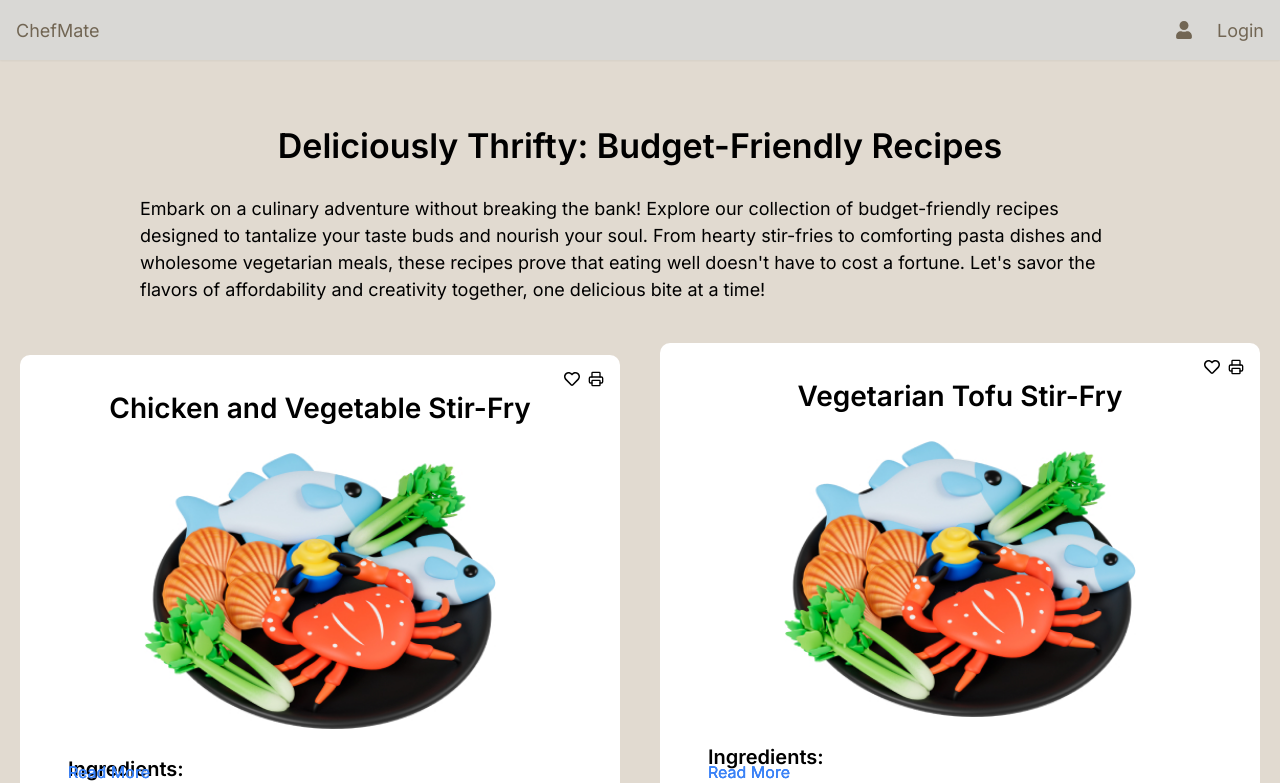
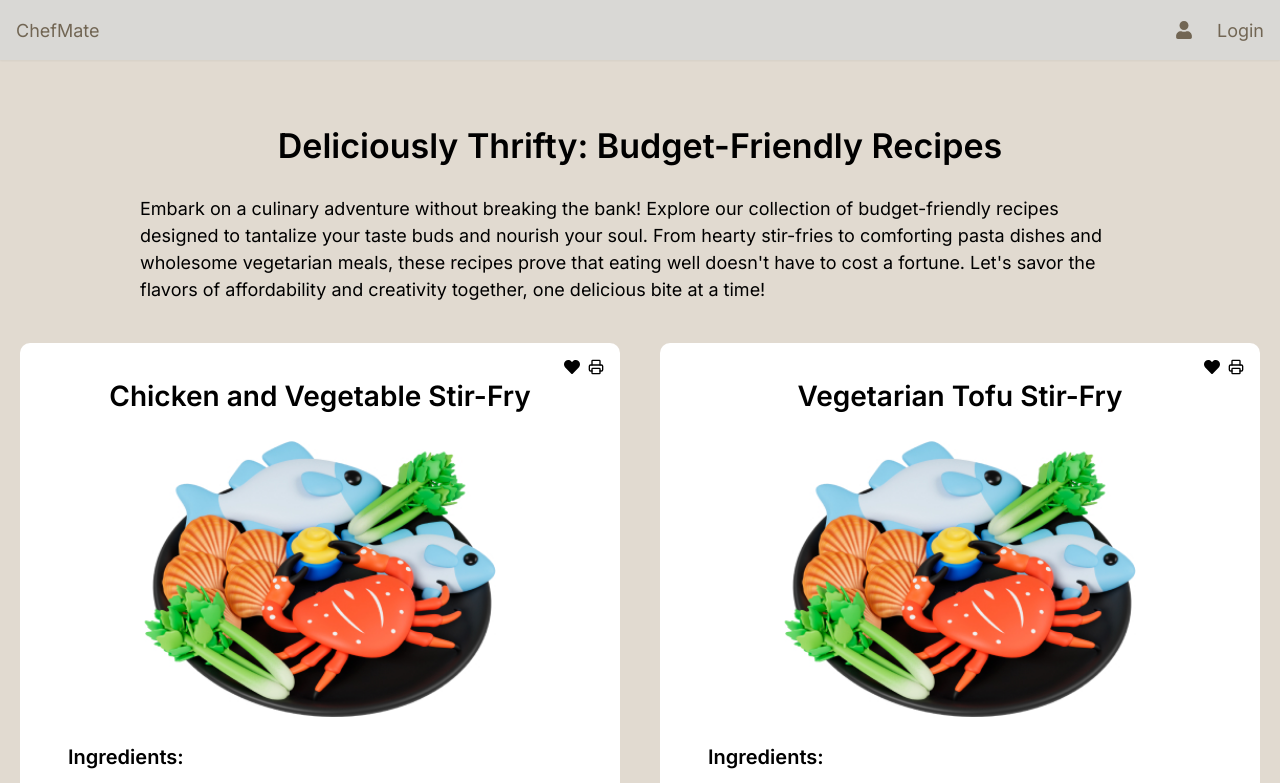
Before and after one commit to RebeckaGamble/open_ai_13, a Next.js app in the folder frontend/: page /selectedTips/1 in a window 1280 px wide. Shown: the top 783 px of the page. Built offline with nearby package versions, Linux system fonts and the light colour scheme.

Commit message:
banner page toggle

```diff
--- a/frontend/app/selectedTips/[id]/page.js
+++ b/frontend/app/selectedTips/[id]/page.js
@@ -90,6 +90,9 @@ export function RecipeCard({ recipe }) {
   };
 
   const handleToggleFavorite = async () => {
+    setSaveRecipe(!saveRecipe); //toggle save
+    console.log("saved?:", saveRecipe);
+    /*
     try {
       const response = await fetch("http://localhost:4000/bookmarkRecipe", {
         method: "POST",
@@ -107,7 +110,7 @@ export function RecipeCard({ recipe }) {
       }
     } catch (error) {
       console.error("Error toggling favorite recipe:", error);
-    }
+    }*/
   };
 
   return (
@@ -116,7 +119,9 @@ export function RecipeCard({ recipe }) {
         recipe.recipes.map((item, index) => (
           <div
             key={index}
-            className="recipe-card relative bg-white w-[360px] sm:w-[520px] xl:w-[600px] px-4 py-6 rounded-[10px]"
+            className={`recipe-card relative ${
+              isExpanded ? "h-auto pb-12" : "h-[800px]"
+            } bg-white w-[360px] sm:w-[520px] xl:w-[600px] px-4 py-6 rounded-[10px]`}
           >
             <div className="recipe-card ">
               {/* Your recipe card content here */}
@@ -126,7 +131,7 @@ export function RecipeCard({ recipe }) {
                 </h3>
                 <div className=" absolute right-4 top-4 flex flex-row gap-2">
                   <button onClick={() => handleToggleFavorite(recipe)}>
-                    {saveRecipe ? <FaHeart /> : <FaRegHeart />}
+                    {saveRecipe ? <FaRegHeart /> : <FaHeart />}
                   </button>
                   <button onClick={() => handlePrint()}>
                     <LuPrinter />
@@ -176,10 +181,10 @@ export function RecipeCard({ recipe }) {
                           </li>
                         ))}
                 </ol>
-                {contentHeight > 800 && (
+                {contentHeight > 700 && (
                   <button
                     onClick={toggleExpand}
-                    className="text-blue-500 hover:underline fixed bottom-4"
+                    className="text-blue-500 hover:underline absolute bottom-4"
                   >
                     {isExpanded ? "Read Less" : "Read More"}
                   </button>
```
